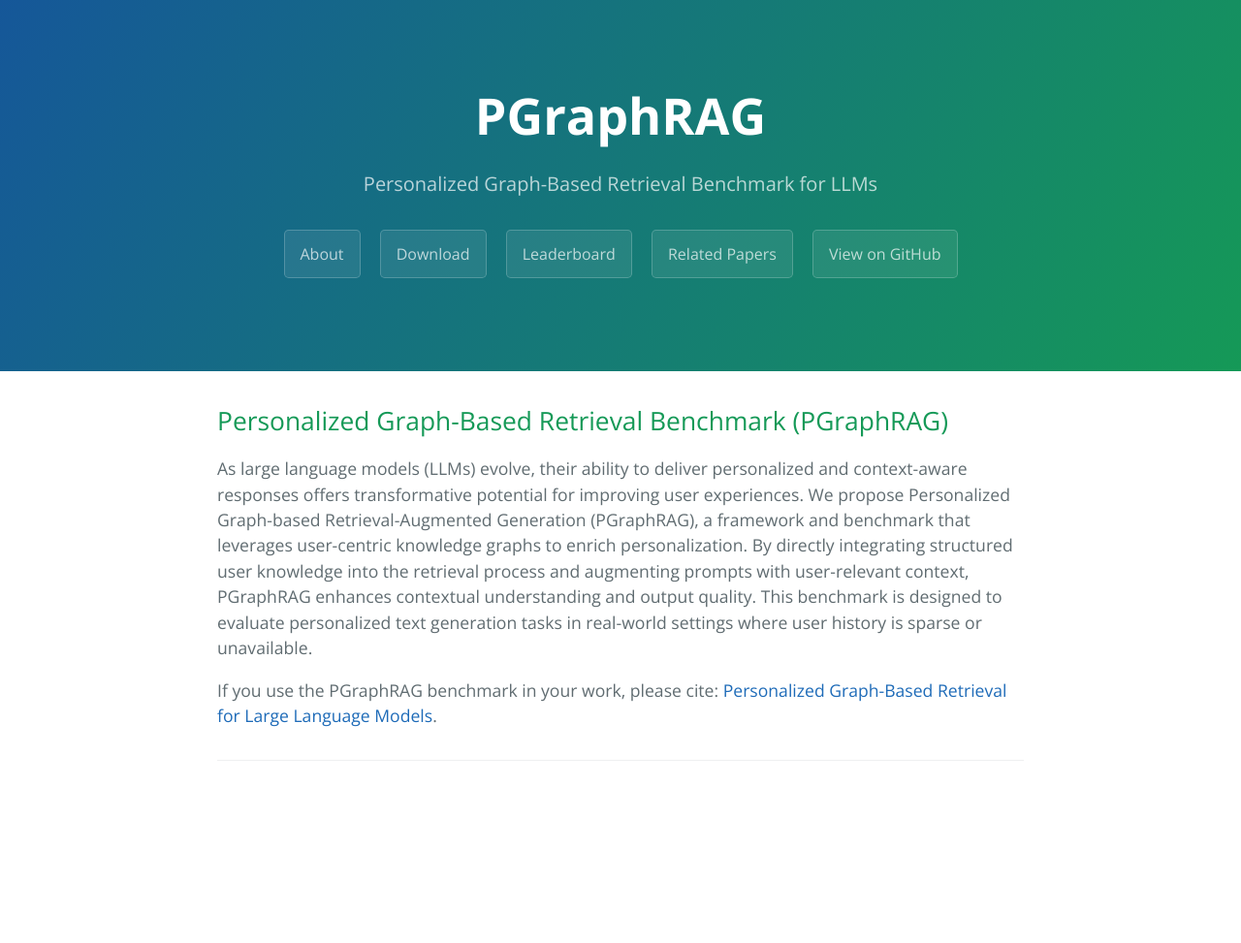
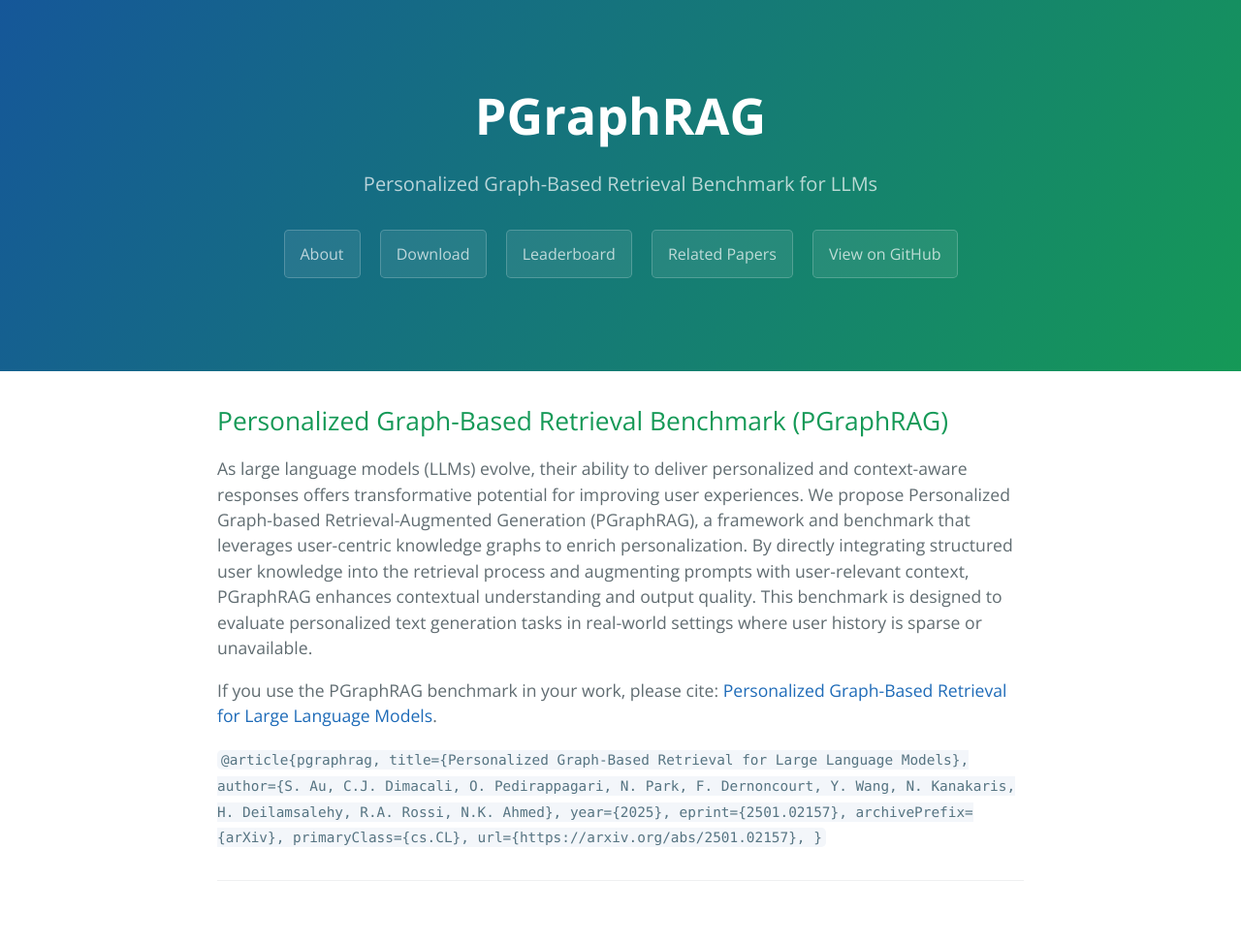
Before and after one commit to PGraphRAG-benchmark/PGraphRAG-benchmark.github.io, a Jekyll site: the page built from index.html, in a window 1280 px wide. Shown: the whole page at 97% size. Built offline with Jekyll 4.4.1, drawn with Linux system fonts in a browser that asks for light colours; the list of posts is cut into pages by our own code; before the commit the page ends 900 px from its top, so only the background shows below that.

Commit message:
Update index.html

```diff
--- a/index.html
+++ b/index.html
@@ -9,5 +9,17 @@
     <p>
     As large language models (LLMs) evolve, their ability to deliver personalized and context-aware responses offers transformative potential for improving user experiences. We propose Personalized Graph-based Retrieval-Augmented Generation (PGraphRAG), a framework and benchmark that leverages user-centric knowledge graphs to enrich personalization. By directly integrating structured user knowledge into the retrieval process and augmenting prompts with user-relevant context, PGraphRAG enhances contextual understanding and output quality. This benchmark is designed to evaluate personalized text generation tasks in real-world settings where user history is sparse or unavailable.    </p>
     <p>If you use the PGraphRAG benchmark in your work, please cite: <a href="https://arxiv.org/abs/2501.02157">Personalized Graph-Based Retrieval for Large Language Models</a>. </p>
+
+    <code>
+@article{pgraphrag,
+      title={Personalized Graph-Based Retrieval for Large Language Models},
+      author={S. Au, C.J. Dimacali, O. Pedirappagari, N. Park, F. Dernoncourt, Y. Wang, N. Kanakaris, H. Deilamsalehy, R.A. Rossi, N.K. Ahmed},
+      year={2025},
+      eprint={2501.02157},
+      archivePrefix={arXiv},
+      primaryClass={cs.CL},
+      url={https://arxiv.org/abs/2501.02157},
+}
+    </code>
   </div>
 </div>
```
